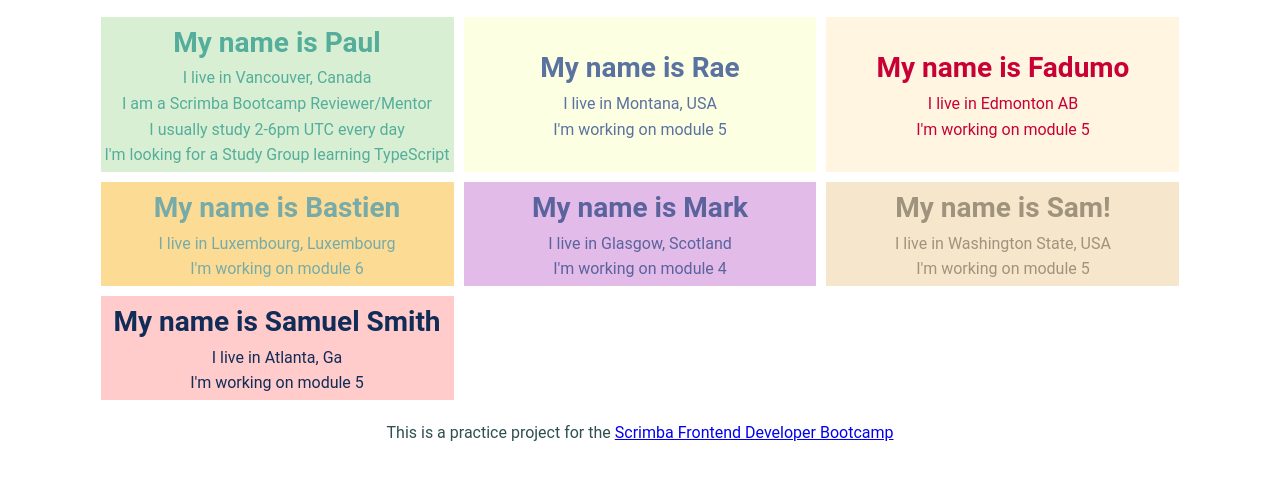
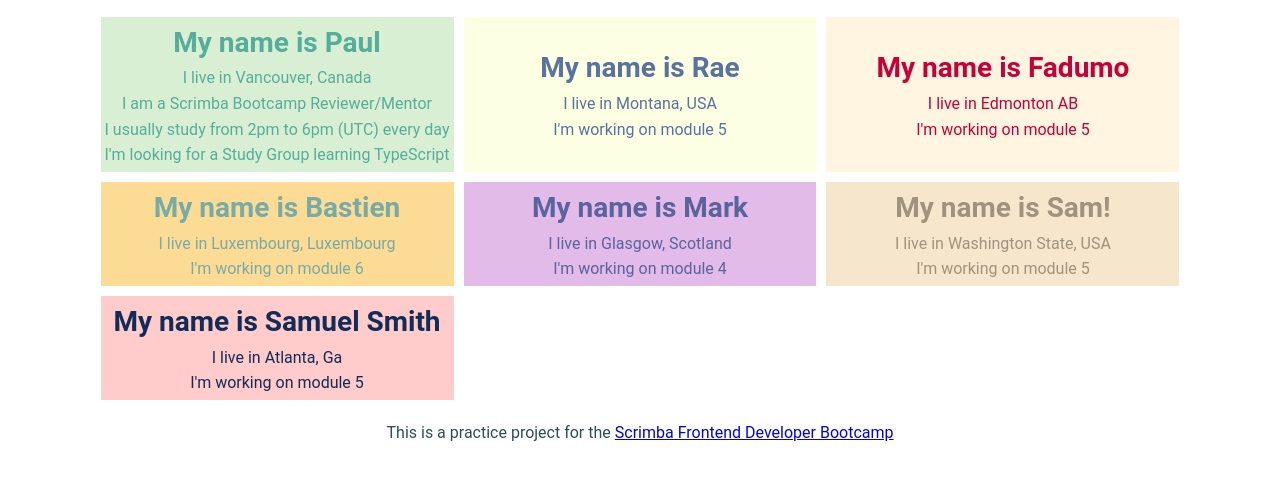
Before and after one commit to ScrimbaBootcamp/bookcamp-practice-squares, a website built with Vite: page index.html in a window 1280 px wide. Shown: the part 61-540 px from the top of the page. Built offline with nearby package versions, Linux system fonts and the light colour scheme.

Commit message:
Updated my square

```diff
--- a/index.html
+++ b/index.html
@@ -16,7 +16,7 @@
           <h2>My name is Paul</h2>
           <p>I live in Vancouver, Canada</p>
           <p>I am a Scrimba Bootcamp Reviewer/Mentor</p>
-          <p>I usually study 2-6pm UTC every day</p>
+          <p>I usually study from 2pm to 6pm (UTC) every day</p>
           <p>I'm looking for a Study Group learning TypeScript</p>
         </section>
         <section class="practice-square" id="square-2">
```
